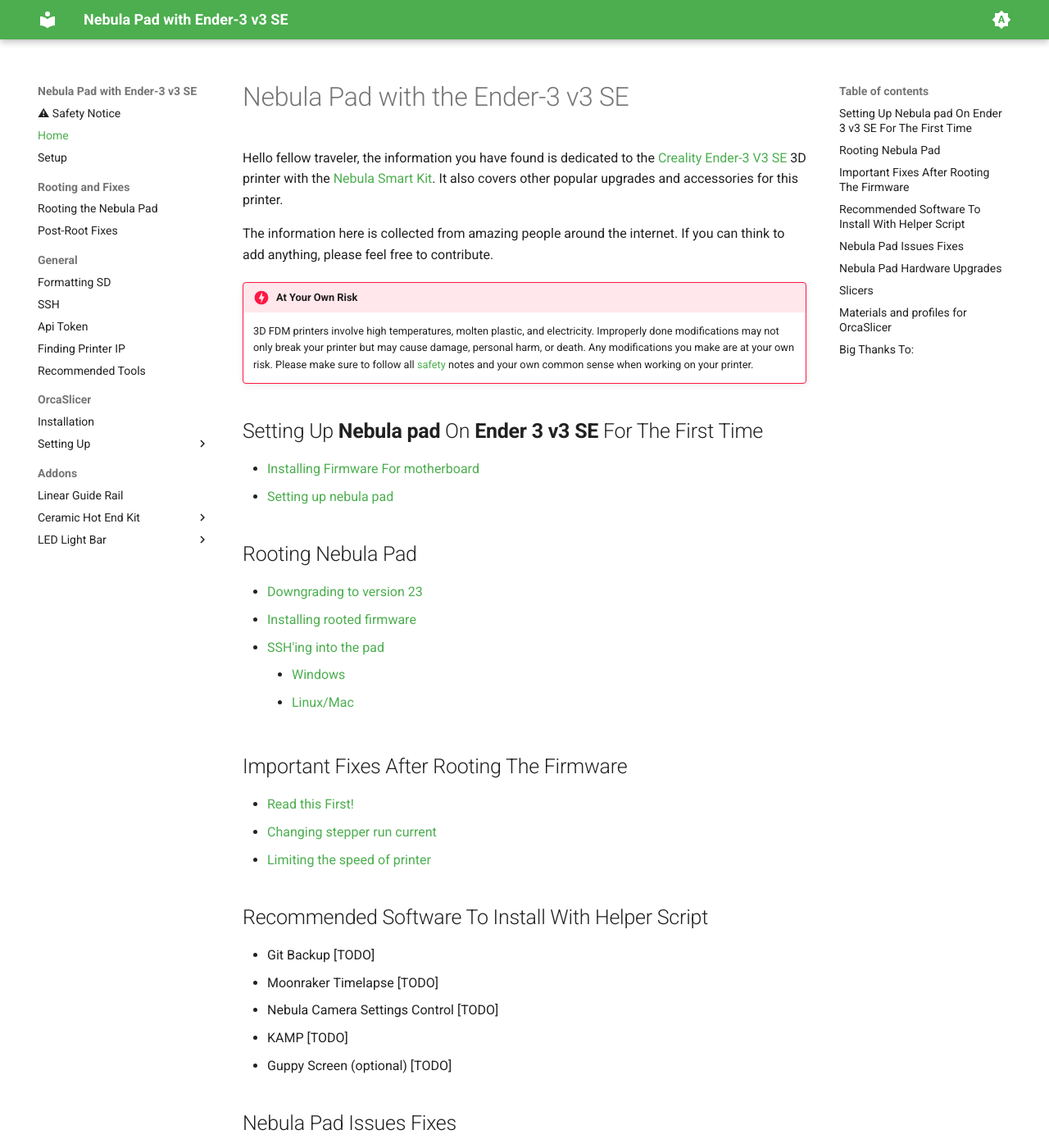
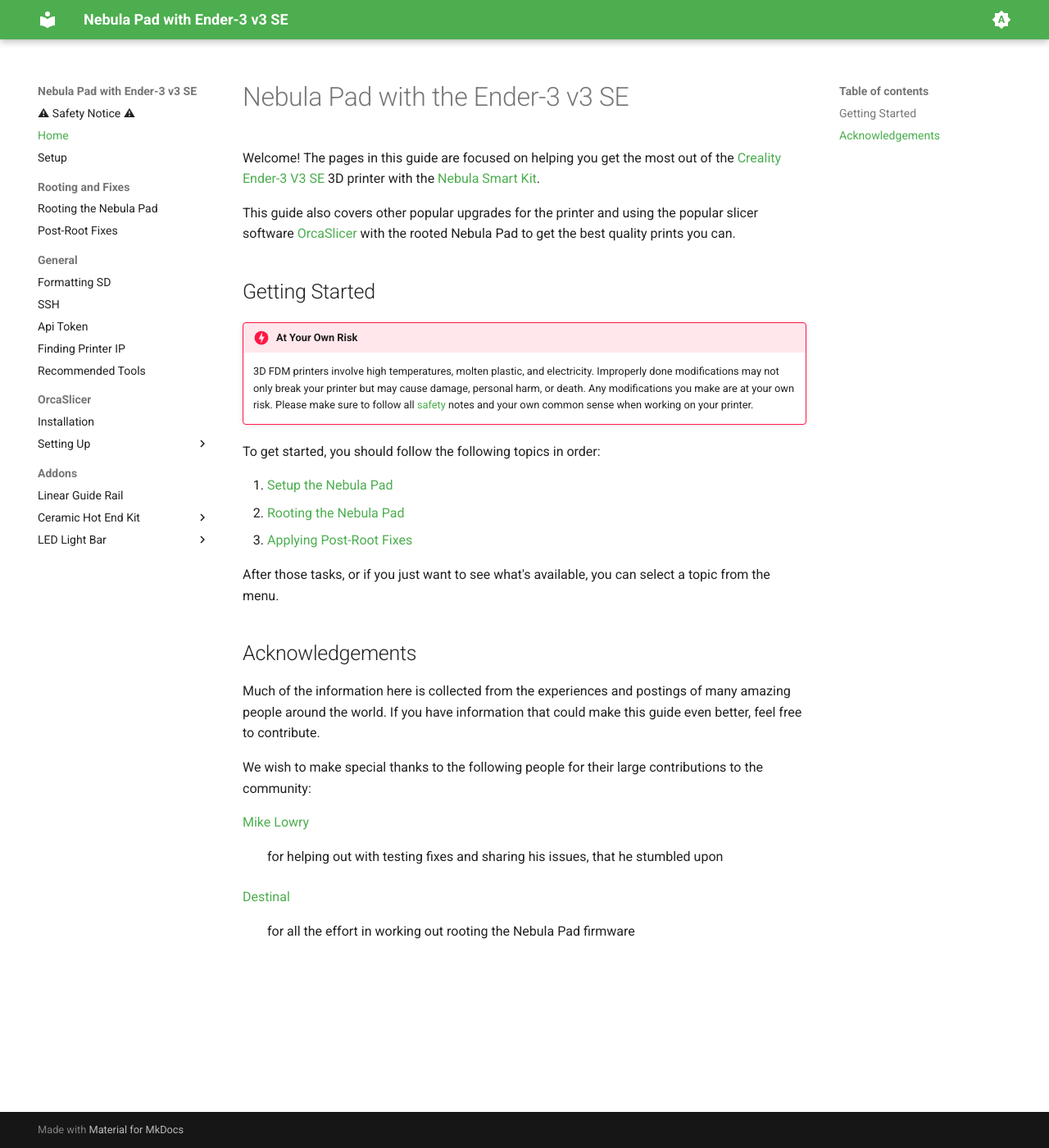
Before and after one commit to LukosiuPro/Ender3-v3-SE-Nebula-Pad-Wiki, an MkDocs documentation site: the page built from docs/index.md, in a window 1280 px wide and 1400 px high. Shown: the whole window at 82% size. Built offline with MkDocs 1.6.1 and Material for MkDocs 9.7.7, drawn with Linux system fonts in a browser that asks for light colours; some of the changed text lies outside the part shown.

Commit message:
Updated Main and Security Pages
Update the main page to be cleaner. Update safety page wording and updated video link.

```diff
--- a/docs/index.md
+++ b/docs/index.md
@@ -1,67 +1,38 @@
 # Nebula Pad with the Ender-3 v3 SE
 
-Hello fellow traveler, the information you have found is dedicated to the [Creality Ender-3 V3 SE](https://store.creality.com/products/ender-3-v3-se-3d-printer) 3D printer with the [Nebula Smart Kit](https://www.creality.com/products/creality-nebula-smart-kit). It also covers other popular upgrades and accessories for this printer.
+Welcome! The pages in this guide are focused on helping you get the most out of the
+[Creality Ender-3 V3 SE](https://store.creality.com/products/ender-3-v3-se-3d-printer) 3D printer with the
+[Nebula Smart Kit](https://www.creality.com/products/creality-nebula-smart-kit).
 
-The information here is collected from amazing people around the internet. If you can think to add anything, please feel free to contribute.
+This guide also covers other popular upgrades for the printer and using the popular slicer software
+[OrcaSlicer](https://github.com/SoftFever/OrcaSlicer/) with the rooted Nebula Pad to get the best quality prints you
+can.
+
+## Getting Started
 
 !!! danger "At Your Own Risk"
-    3D FDM printers involve high temperatures, molten plastic, and electricity. Improperly done modifications may not only break your printer but may cause damage, personal harm, or death. Any modifications you make are at your own risk. Please make sure to follow all [safety](safety.md) notes and your own common sense when working on your printer.
+    3D FDM printers involve high temperatures, molten plastic, and electricity. Improperly done modifications may not
+    only break your printer but may cause damage, personal harm, or death. Any modifications you make are at your own
+    risk. Please make sure to follow all [safety](safety.md) notes and your own common sense when working on your
+    printer.
 
-## Setting Up **Nebula pad** On **Ender 3 v3 SE** For The First Time
-- [Installing Firmware For motherboard](setup-nebula-pad/index.md#installing-motherboard-firmware)
-- [Setting up nebula pad](setup-nebula-pad/index.md#setting-up-nebula-pad)
+To get started, you should follow the following topics in order:
 
-## Rooting Nebula Pad
-- [Downgrading to version 23](rooting/index.md#downgrading-to-version-11023)
-- [Installing rooted firmware](rooting/index.md#installing-rooted-firmware)
-- [SSH'ing into the pad](general/nebula-pad-ssh.md)
-    - [Windows](general/nebula-pad-ssh.md#windows)
-    - [Linux/Mac](general/nebula-pad-ssh.md#linuxmac)
+1. [Setup the Nebula Pad](setup-nebula-pad/index.md)
+2. [Rooting the Nebula Pad](rooting/index.md)
+3. [Applying Post-Root Fixes](rooting/fixes/index.md)
 
-## Important Fixes After Rooting The Firmware
-- [Read this First!](rooting/fixes/index.md)
-  - [Changing stepper run current](rooting/fixes/adjust-run-current.md)
-  - [Limiting the speed of printer](rooting/fixes/limiting-speed.md)
+After those tasks, or if you just want to see what's available, you can select a topic from the menu.
 
-## Recommended Software To Install With Helper Script
-- Git Backup [TODO]
-- Moonraker Timelapse [TODO]
-- Nebula Camera Settings Control [TODO]
-- KAMP [TODO]
-- Guppy Screen (optional) [TODO]
+## Acknowledgements
 
-## Nebula Pad Issues Fixes
-- Bricked nebula pad (Does not boot) [TODO]
-- ERROR 2208 [TODO]
-- Can't communicate to the firmware [TODO]
-- Layer shifts [TODO]
-- Auto-Leveling failed [TODO]
+Much of the information here is collected from the experiences and postings of many amazing people around the world. If
+you have information that could make this guide even better, feel free to contribute.
 
-## Nebula Pad Hardware Upgrades
-- Dual Part Cooling Fans [TODO]
-- Heatsink Fan Upgrade [TODO]
-- Runout Sensor [TODO]
-- Lightbar [TODO]
-- KE hotend [TODO]
+We wish to make special thanks to the following people for their large contributions to the community:
 
-## Slicers
-- OrcaSlicer
-    - [Installing OrcaSlicer](orca-slicer/installing.md)
-    - [Setting up printer profile for klipper](orca-slicer/setup/printer-profile.md)
-    - [Setting up remote printing](orca-slicer/setup/remote-printing.md)
-    - [Setting up Filaments](orca-slicer/setup/filament-profile.md)
-    - [Setting up Processes](orca-slicer/setup/process-profile.md)
+[Mike Lowry](https://www.reddit.com/user/MikeLowry13/)
+:   for helping out with testing fixes and sharing his issues, that he stumbled upon
 
-## Materials and profiles for OrcaSlicer
-- Elegoo PLA [TODO]
-- Creality PLA [TODO]
-- Sunlu PLA [TODO]
-- Elegoo Hype PETG [TODO]
-- Elegoo PETG+ [TODO]
-
-## Big Thanks To:
-Many thanks to the following people for their contributions:
-- [Mike Lowry](https://www.reddit.com/user/MikeLowry13/) - for helping out with testing fixes and sharing his issues, that he stumbled upon
-- [Destinal](https://www.reddit.com/user/destinal/) - for the efforts in rooting the Nebula Pad firmware, allowing so many neat customizations
-
-<small>TLDR I Hope This Has Helped You fix Issues That You Have Struggling With, Feel Free To Submit Merge Request To This repository, I Might Not Be That Fast On Checking All The Changes, I Will Try My Best To Do So :)</small>
+[Destinal](https://www.reddit.com/user/destinal/)
+:   for all the effort in working out rooting the Nebula Pad firmware
--- a/mkdocs.yml
+++ b/mkdocs.yml
@@ -37,6 +37,7 @@ markdown_extensions:
   - abbr
   - admonition
   - attr_list
+  - def_list
   - pymdownx.blocks.caption
   - pymdownx.caret
   - pymdownx.details
```
Also changed, not shown: docs/safety.md (+14 -5 lines).
